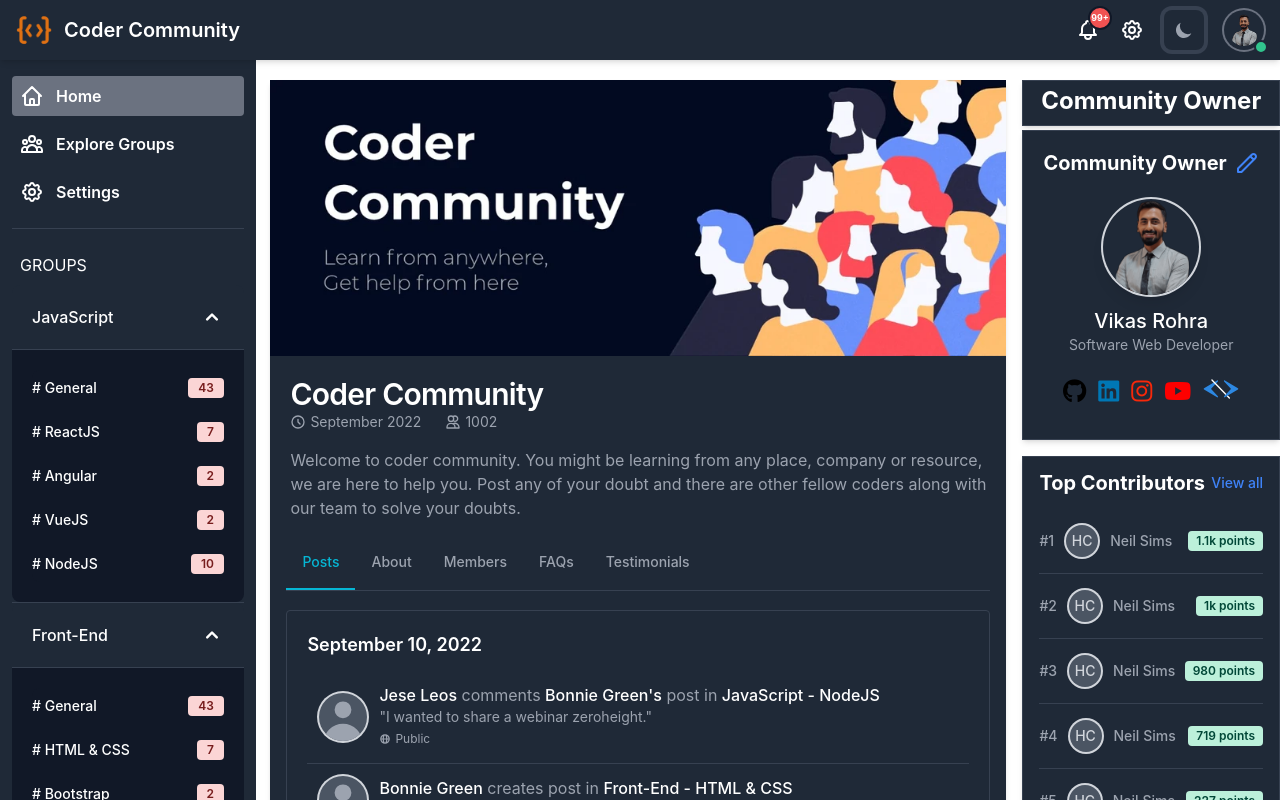
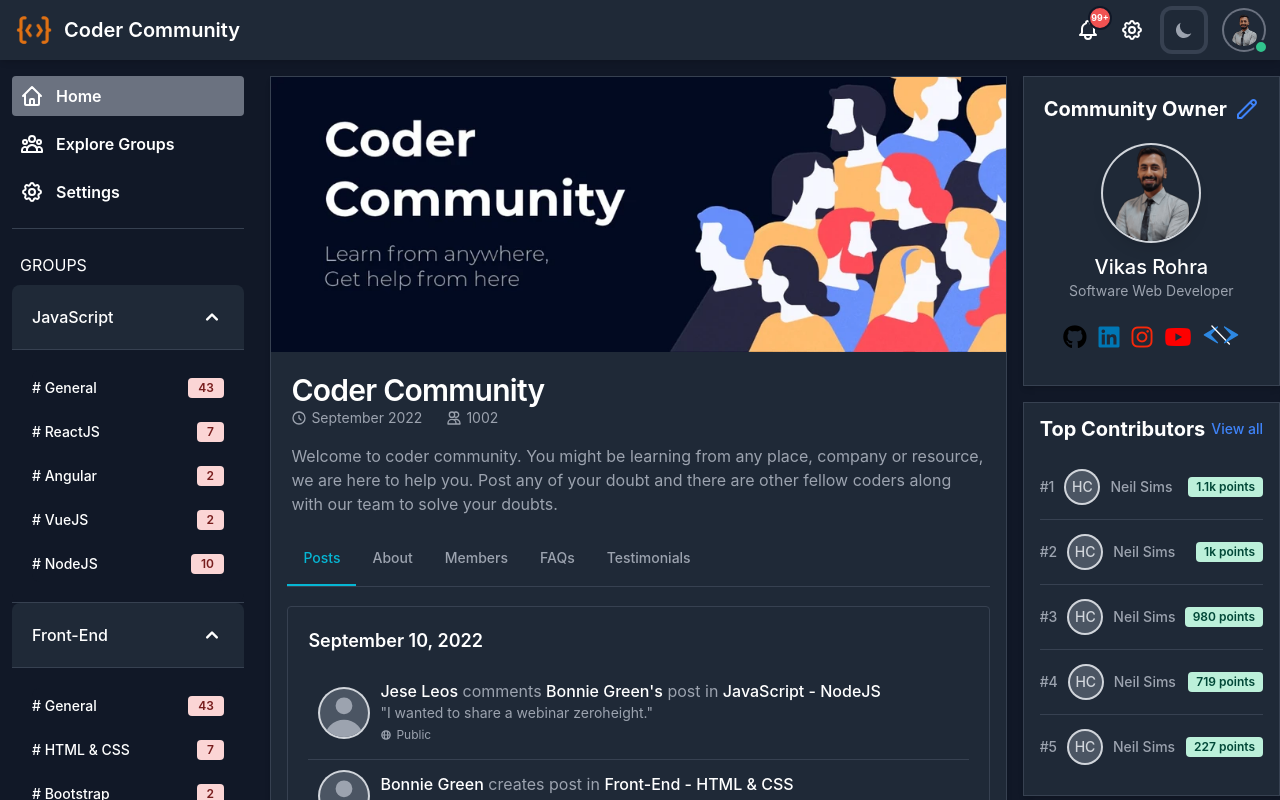
Before and after one commit to vikasrohra/community, a React (Create React App) app: page / in a window 1280 px wide. Both pictures are taken after a click on the button 1184 px from the left and 30 px from the top of the page. Shown: the top 800 px of the page. Built offline with nearby package versions, Linux system fonts and the light colour scheme.

Commit message:
Added background color

```diff
--- a/public/index.html
+++ b/public/index.html
@@ -23,7 +23,7 @@
       Learn how to configure a non-root public URL by running `npm run build`.
     -->
   <script src="https://kit.fontawesome.com/7c62ae1d5d.js" crossorigin="anonymous"></script>
-  <!-- <script src="https://cdn.tailwindcss.com"></script> -->
+  <!-- <script src="https://cdn.tailwindcss.com"></script>     -->
   <title>Community</title>
 </head>
 
--- a/src/App.js
+++ b/src/App.js
@@ -45,7 +45,7 @@ function App() {
 
   return (
     <>
-      <div className={`App ${showRightSectionDrawer ? 'opacity-20 lg:opacity-100' : ''}`}>
+      <div className={`App ${showRightSectionDrawer ? 'opacity-20 lg:opacity-100' : ''} bg-white dark:bg-[#111827] -mt-4 lg:-mt-5 pt-4`}>
         <Header animate={animate} setRightSectionDrawerVisibility={setRightSectionDrawerVisibility} showRightSectionDrawer={showRightSectionDrawer} />
         <main className={`flex mt-20 mb-20 lg:mb-0 md:mt-[5rem] lg:flex lg:flex-row lg:mt-20 ${showRightSectionDrawer ? "mt-4 md:mt-4 lg:mt-20" : "mt-20 md:mt-[5rem] lg:mt-20"}`}>
           <SideNav animate={animate} isHomeSelected={showHome} isGroupsSelected={showGroups} isSettingsSelected={showSettings} setHomeVisibility={setHomeVisibility} setGroupsVisibility={setGroupsVisibility} setSettingsVisibility={setSettingsVisibility} />
--- a/src/Components/CommunityOwner.js
+++ b/src/Components/CommunityOwner.js
@@ -3,10 +3,10 @@ const CommunityOwner = (props) => {
 
     return (
         <>
-            <div className="w-full bg-white border border-gray-200 shadow-md dark:bg-gray-800 dark:border-gray-700 pb-3 pt-2 mb-1">
+            {/* <div className="w-full bg-white border border-gray-200 shadow-md dark:bg-gray-800 dark:border-gray-700 pb-3 pt-2 mb-1">
                 {animate ? <div className="h-4 bg-gray-200 rounded-full dark:bg-gray-700 w-48 mx-auto animate-pulse"></div>
                     : <h5 className="text-2xl font-bold leading-none text-gray-900 dark:text-white text-center">Community Owner</h5>}
-            </div>
+            </div> */}
             <div className="w-full bg-white border border-gray-200 shadow-md dark:bg-gray-800 dark:border-gray-700">
                 <div className="flex flex-col items-center py-5 px-5">
                     <div className='w-full flex justify-between items-center mb-6 text-gray-700 dark:text-gray-400'>
--- a/src/Components/Header.js
+++ b/src/Components/Header.js
@@ -15,7 +15,7 @@ const Header = (props) => {
                 rounded={false}
                 border={false}
             >
-                <Navbar.Brand href="#">
+                <Navbar.Brand href="./">
                     {/* Brand - Image and Text */}
                     <img
                         src={require('../Assets/Images/logo.webp')}
--- a/src/Components/Hero.js
+++ b/src/Components/Hero.js
@@ -19,7 +19,7 @@ const Hero = (props) => {
                     <SectionTabs animate={animate} />
                 </div> :
                 <>
-                    <div className="w-full bg-white border border-gray-200 dark:border-gray-700 shadow-md text-left mx-4 lg:m-0 lg:ml-[16rem] xl:ml-[16.9rem] lg:mr-4 dark:bg-gray-800 dark:border-0">
+                    <div className="w-full bg-white border border-gray-200 dark:border-gray-700 shadow-md text-left mx-4 lg:m-0 lg:ml-[16rem] xl:ml-[16.9rem] lg:mr-4 dark:bg-gray-800">
                         <div className='overflow-hidden'>
                             <img className="w-full hover:scale-105 delay-200 duration-300" src={require('../Assets/Images/hero.webp')} alt="product" />
                         </div>
--- a/src/Components/RightSectionDrawer.js
+++ b/src/Components/RightSectionDrawer.js
@@ -13,7 +13,7 @@ const RightSectionDrawer = (props) => {
             {showRightSectionDrawer && <div className="lg:hidden cursor-pointer fixed top-4 left-4 z-50">
                 <svg className="w-8 h-8 text-gray-700 dark:text-white" fill="none" stroke="currentColor" viewBox="0 0 24 24" xmlns="http://www.w3.org/2000/svg" onClick={() => closeRightSectionDrawer(false)}><path strokeLinecap="round" strokeLinejoin="round" strokeWidth={2} d="M10 14l2-2m0 0l2-2m-2 2l-2-2m2 2l2 2m7-2a9 9 0 11-18 0 9 9 0 0118 0z" /></svg>
             </div>}
-            <div className={`lg:hidden md:w-[50vw] w-[95vw] h-screen fixed top-0 left-0 z-40 top-0 p-4 overflow-y-auto bg-white dark:bg-gray-800 ${showRightSectionDrawer ? '-translate-x-0' : '-translate-x-full'} ease-in-out duration-500 opacity-100`}>
+            <div className={`lg:hidden md:w-[50vw] w-[90vw] h-screen fixed top-0 left-0 z-40 top-0 p-4 overflow-y-auto bg-white dark:bg-gray-800 ${showRightSectionDrawer ? '-translate-x-0' : '-translate-x-full'} ease-in-out duration-500 opacity-100`}>
                 <div className="mt-12">
                     <CommunityOwner />
                     <TopContributors />
--- a/src/Components/SideNav.js
+++ b/src/Components/SideNav.js
@@ -11,7 +11,7 @@ const SideNav = (props) => {
     }
 
     return (
-        <aside className={`hidden xl:w-64 lg:w-60 lg:block overflow-y-auto h-[100vh] fixed ${animate ? "-mt-1" : "-mt-5"} ${!animate && isPreview ? "-mt-6" : "-mt-5"}`} aria-label="Sidebar">
+        <aside className={`hidden xl:w-64 lg:w-60 lg:block overflow-y-auto h-[100vh] fixed ${animate ? "mt-0" : "-mt-[1rem]"} ${!animate && isPreview ? "-mt-6" : "-mt-5"}`} aria-label="Sidebar">
             {animate ?
                 <div className="py-4 px-3 bg-white shadow-md dark:bg-gray-800">
                     <ul className="space-y-2">
@@ -86,7 +86,8 @@ const SideNav = (props) => {
                     </ul>
                 </div>
                 :
-                <div className="py-4 px-3 bg-white shadow-md dark:bg-gray-800">
+                // <div className="py-4 px-3 bg-white shadow-md dark:bg-gray-800">
+                <div className="py-4 px-3 bg-white shadow-md dark:bg-[#111827]">
                     <ul className="space-y-2">
                         <li>
                             <a href="#" className={`flex items-center p-2 text-base font-semibold text-gray-900 rounded dark:text-white hover:bg-gray-100 dark:hover:bg-gray-700 ${isHomeSelected ? 'bg-gray-300 dark:bg-gray-500 hover:bg-gray-300 dark:hover:bg-gray-500' : ''}`} onClick={() => setSectionVisibility(true, false, false)}>
```
Also changed, not shown: src/Assets/Images/nature.gif (added).
